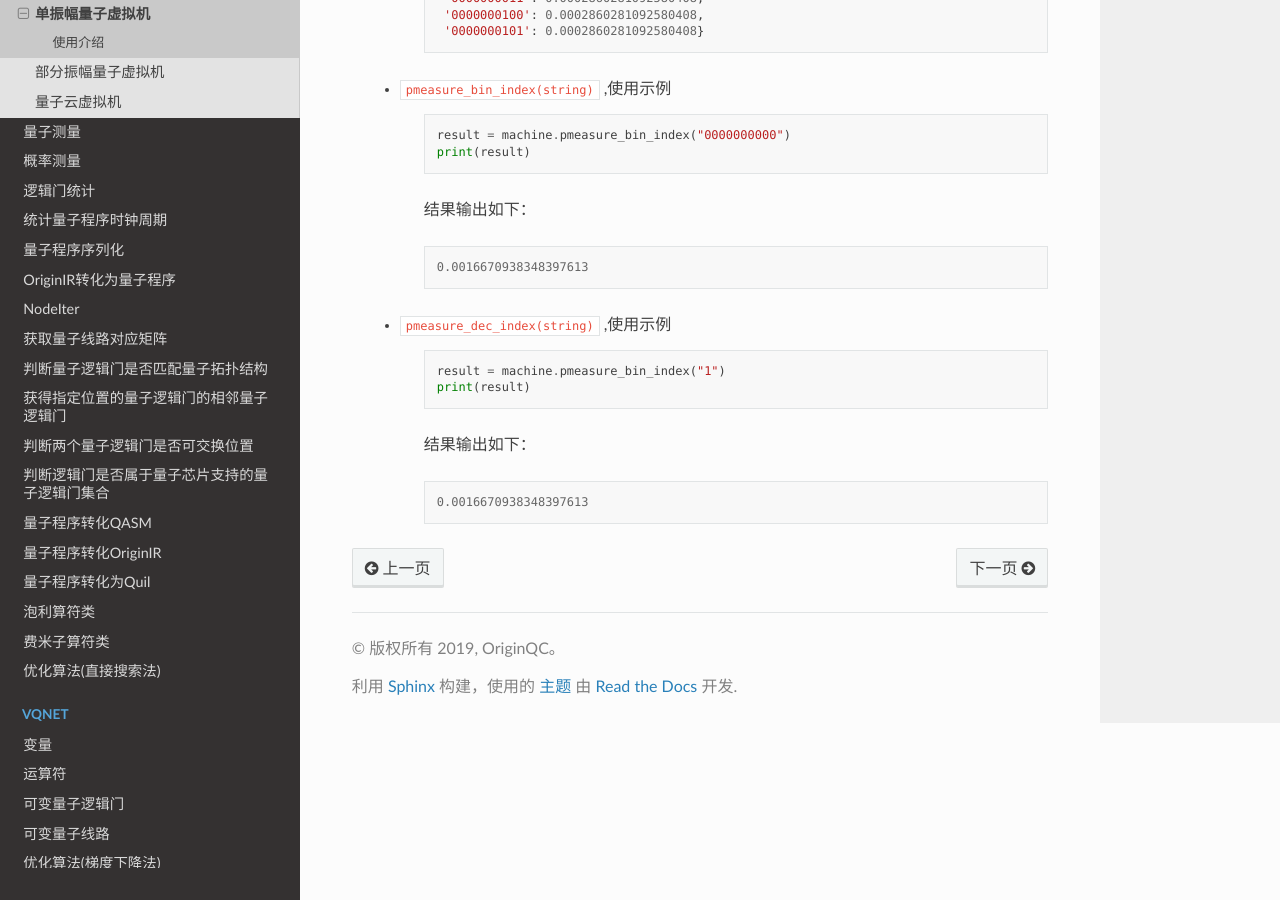
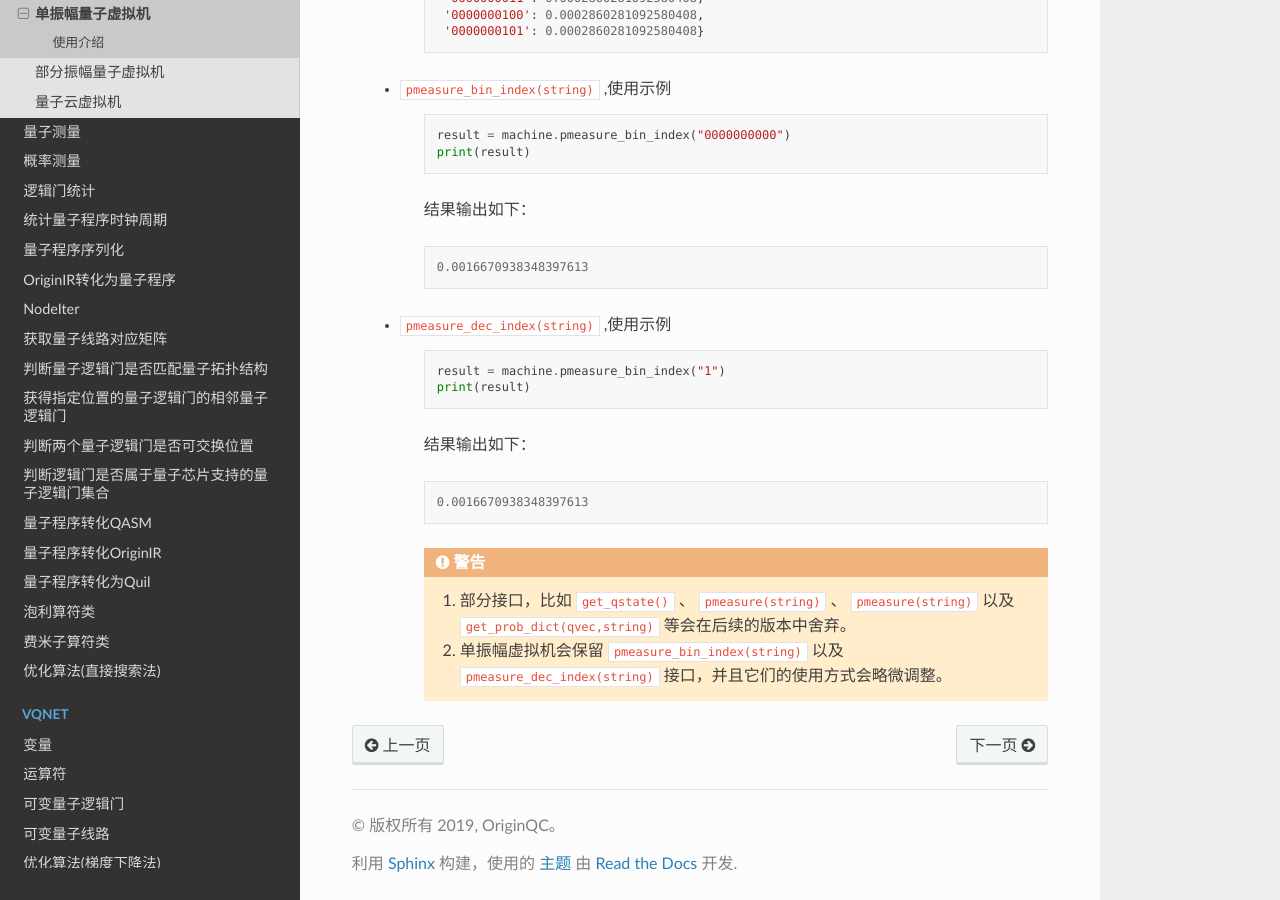
Before and after one commit to OriginQ/pyQPanda-Toturial, a Sphinx documentation site: the page built from source/SingleAmplitude.rst, in a window 1280 px wide and 900 px high, scrolled down 2442 px. Built offline with Sphinx 7.4.7 and the Read the Docs theme 2.0.0, drawn with Linux system fonts in a browser that asks for light colours; pages that are not in the unit, such as notebooks, are missing from menus.

Commit message:
Update SingleAmplitude.rst

```diff
--- a/source/SingleAmplitude.rst
+++ b/source/SingleAmplitude.rst
@@ -153,3 +153,8 @@
         .. code-block:: python
 
             0.0016670938348397613
+
+        .. warning::
+
+            1. 部分接口，比如 ``get_qstate()`` 、 ``pmeasure(string)`` 、 ``pmeasure(string)`` 以及 ``get_prob_dict(qvec,string)`` 等会在后续的版本中舍弃。
+            2. 单振幅虚拟机会保留 ``pmeasure_bin_index(string)`` 以及 ``pmeasure_dec_index(string)`` 接口，并且它们的使用方式会略微调整。
```
Also changed, not shown: other parts of source/SingleAmplitude.rst (+1 -1 lines).
